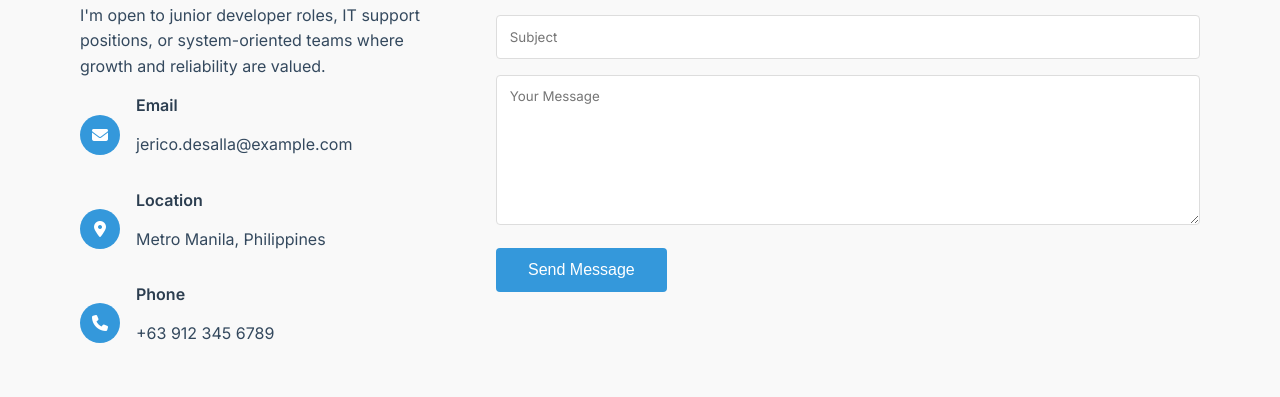
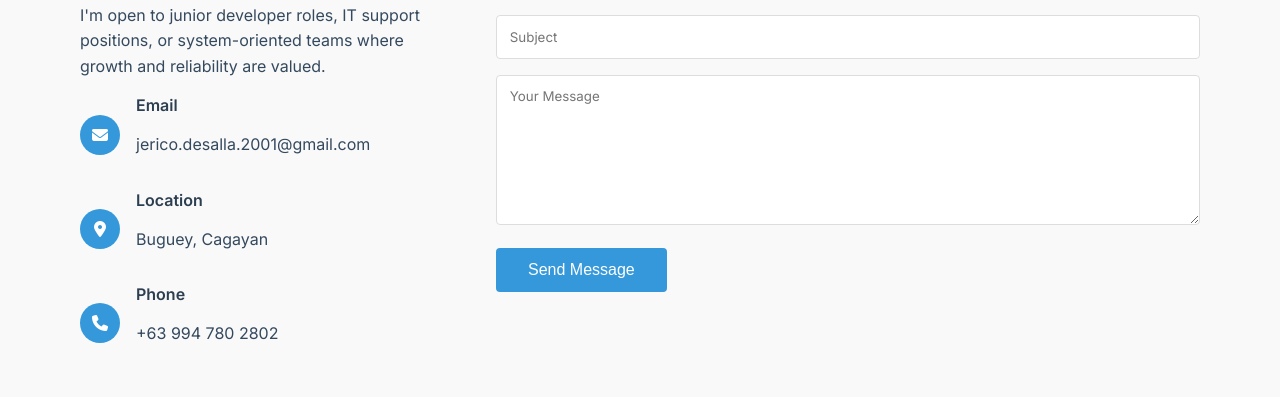
Before and after one commit to Jericoding/Personal-Portfolio, a plain HTML site: page index.html in a window 1280 px wide. Shown: the part 6820-7217 px from the top of the page. Drawn offline with Linux system fonts and the light colour scheme.

Commit message:
Update contact information in footer section

```diff
--- a/index.html
+++ b/index.html
@@ -947,21 +947,21 @@
                             <i class="fas fa-envelope"></i>
                             <div>
                                 <h4>Email</h4>
-                                <p>jerico.desalla@example.com</p>
+                                <p>jerico.desalla.2001@gmail.com</p>
                             </div>
                         </div>
                         <div class="contact-item">
                             <i class="fas fa-map-marker-alt"></i>
                             <div>
                                 <h4>Location</h4>
-                                <p>Metro Manila, Philippines</p>
+                                <p>Buguey, Cagayan</p>
                             </div>
                         </div>
                         <div class="contact-item">
                             <i class="fas fa-phone"></i>
                             <div>
                                 <h4>Phone</h4>
-                                <p>+63 912 345 6789</p>
+                                <p>+63 994 780 2802</p>
                             </div>
                         </div>
                     </div>
```
